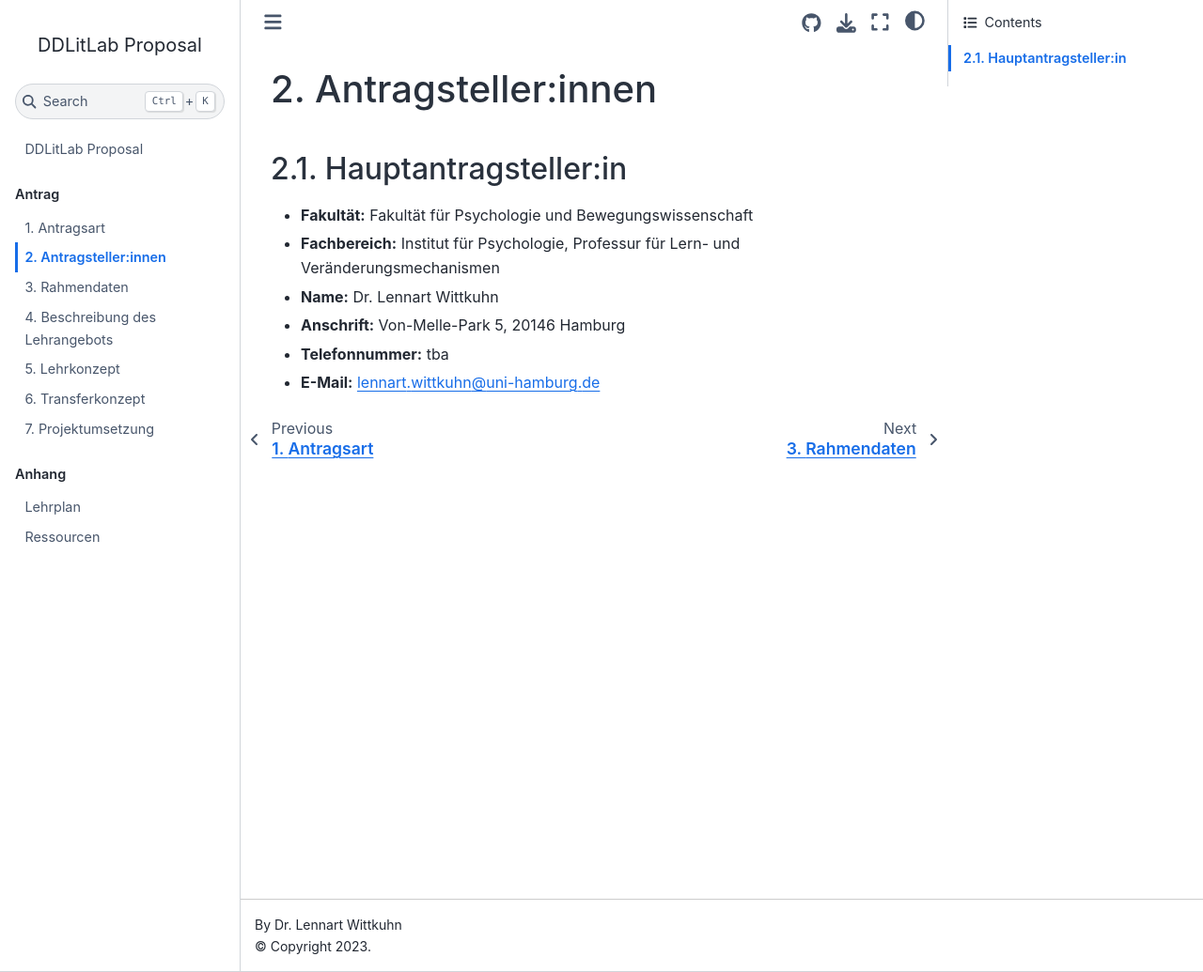
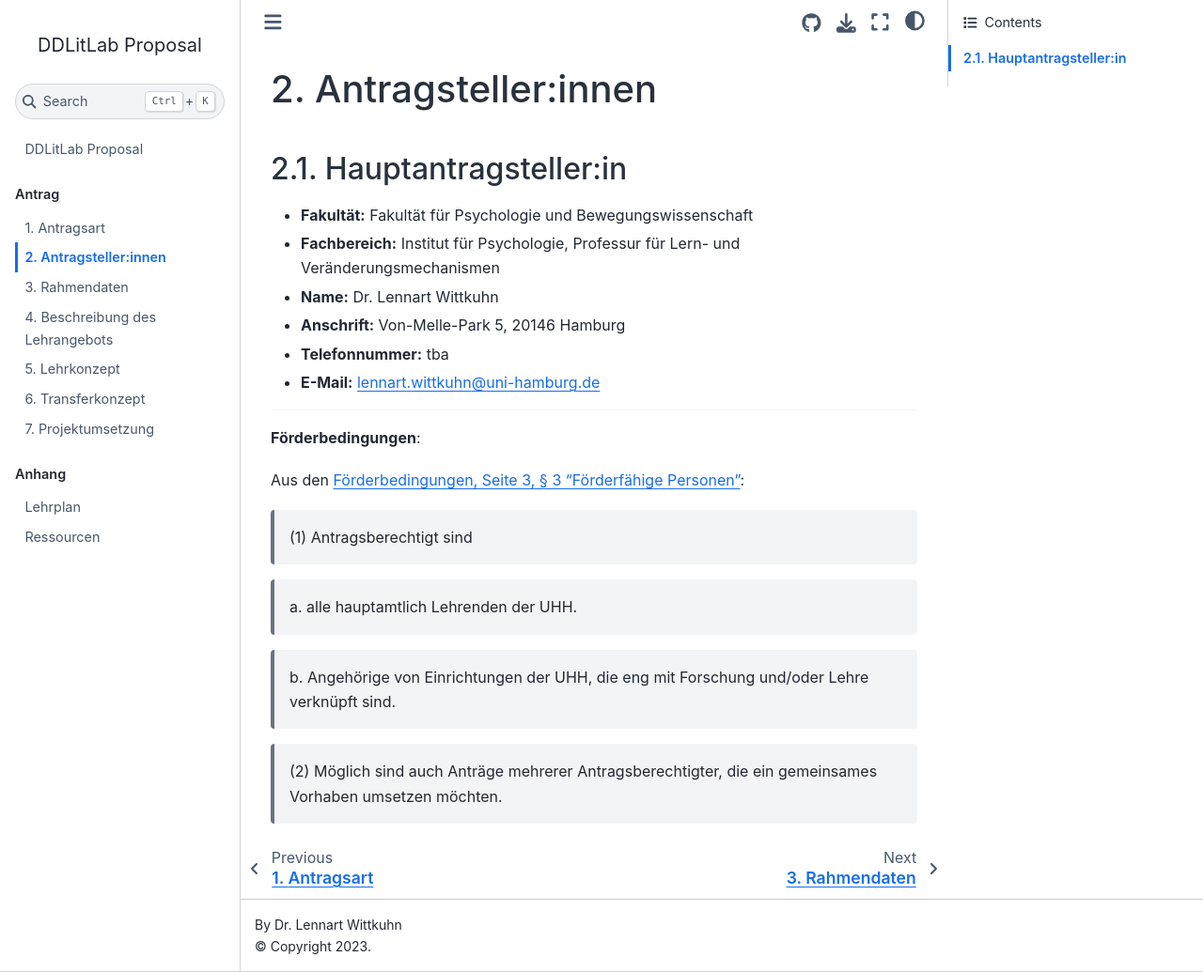
Before and after one commit to lnnrtwttkhn/ddlitlab-proposal, a Jupyter Book: the page built from docs/antragsteller.md, in a window 1280 px wide and 1035 px high. Shown: the whole window at 94% size. Built offline with Jupyter Book 1.0.4 settings and Sphinx 7.4.7 and the Sphinx Book theme 1.1.4, drawn with Linux system fonts in a browser that asks for light colours.

Commit message:
add förderbedingungen to antragsteller

```diff
--- a/docs/antragsteller.md
+++ b/docs/antragsteller.md
@@ -19,3 +19,17 @@
 - **Telefonnummer:** tba
 - **E-Mail:** [nicolas.schuck@uni-hamburg.de](mailto:nicolas.schuck@uni-hamburg.de)
 -->
+
+---
+
+**Förderbedingungen**:
+
+Aus den [Förderbedingungen, Seite 3, § 3 "Förderfähige Personen"](https://www.isa.uni-hamburg.de/ddlitlab/data-literacy-lehrlabor/projektfoerderung/ausschreibung-dle-lehrlabor-23.pdf):
+
+> (1) Antragsberechtigt sind
+
+> a. alle hauptamtlich Lehrenden der UHH.
+
+> b. Angehörige von Einrichtungen der UHH, die eng mit Forschung und/oder Lehre verknüpft sind.
+
+> (2) Möglich sind auch Anträge mehrerer Antragsberechtigter, die ein gemeinsames Vorhaben umsetzen möchten.
```
